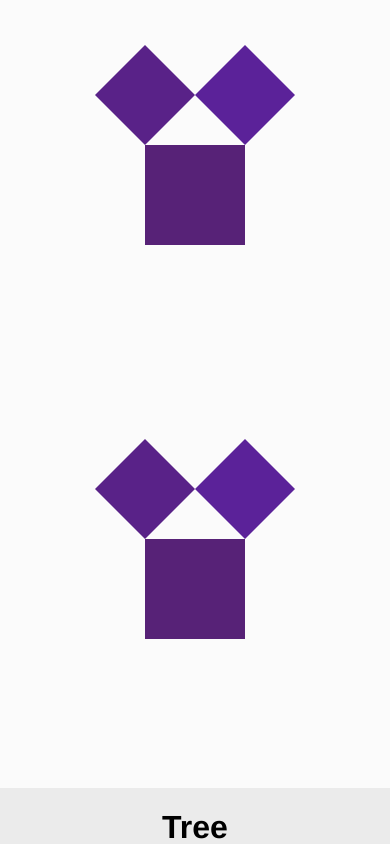
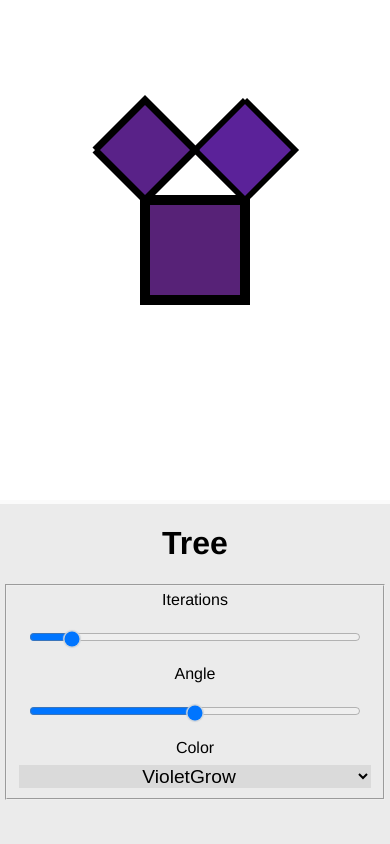
Before and after one commit to cl1ckname/cl1ckname.github.io, a Next.js app: page /tree in a window 390 px wide. Shown: the top 844 px of the page. Built offline with nearby package versions, Linux system fonts and the light colour scheme.

Commit message:
adapt size for mobiles

```diff
--- a/src/components/tree/Tree.tsx
+++ b/src/components/tree/Tree.tsx
@@ -1,5 +1,5 @@
 import {FullfillContrainer} from "@/components/FullfillContainer";
-import TreeSVG from "@/components/tree/TreeSVG";
+import TreeCanvas from "@/components/tree/TreeCanvas";
 import {useState} from "react";
 import TreeSettings from "@/components/tree/TreeSettings";
 import {ColorCollection} from "@/logic/tree/colors";
@@ -28,8 +28,8 @@ export default function Tree() {
         </div>
         <FullfillContrainer>
             {(wh) => {
-                return <TreeSVG w={wh[0]} h={wh[1]} angle={settings.angle} n={settings.n}
-                                color={ColorCollection[settings.color].func}/>
+                return <TreeCanvas w={wh[0]} h={wh[1]} angle={settings.angle} n={settings.n}
+                             color={ColorCollection[settings.color].func}/>
             }}
         </FullfillContrainer>
 
--- a/src/components/tree/PanCanvas.tsx
+++ b/src/components/tree/TreeCanvas.tsx
@@ -10,7 +10,7 @@ interface PanCanvasOpts {
     color: ColorFunction
 }
 
-const ZOOM_SENSITIVITY = 500
+const ZOOM_SENSITIVITY = 1000
 type Point = {
     x: number;
     y: number;
@@ -25,7 +25,7 @@ function addPoints(p1: Point, p2: Point) {
     return {x: p1.x + p2.x, y: p1.y + p2.y}
 }
 
-export default function PanCanvas(props: PanCanvasOpts) {
+export default function TreeCanvas(props: PanCanvasOpts) {
     const canvasRef = useRef<HTMLCanvasElement>(null)
     const virtualRef = useRef<HTMLCanvasElement>(null)
     const [scale, setScale] = useState<number>(1);
@@ -47,7 +47,10 @@ export default function PanCanvas(props: PanCanvasOpts) {
         if (!ctx2) {
             return
         }
-        ctx.reset()
+        // ctx.reset()
+        ctx.setTransform(1,0,0,1,0,0)
+        ctx.fillStyle = "#fff"
+        ctx.fillRect(0, 0, props.w, props.h)
         ctx.scale(scale, scale)
         ctx.drawImage(ctx2.canvas, offset.x, offset.y)
 
@@ -67,6 +70,7 @@ export default function PanCanvas(props: PanCanvasOpts) {
                     const cur = {x: ev.clientX, y: ev.clientY}
                     const diffOffset = diffPoints(cur, startPoint)
                     setOffset(addPoints(startOffset, diffOffset))
+                    redraw()
                 }
             }
             canvasElem.onmouseup = (_: MouseEvent) => {
@@ -119,14 +123,14 @@ export default function PanCanvas(props: PanCanvasOpts) {
 
     }, [canvasRef, ctx, props]);
 
-    return <>
+    return <div className={"tree"}>
         <canvas ref={canvasRef}
                 width={props.w}
                 height={props.h}/>
-        <canvas style={{}}
+        <canvas style={{display: "none"}}
                 ref={virtualRef}
                 width={props.w}
                 height={props.h}
         />
-    </>
+    </div>
 }
--- a/src/components/tree/TreeSVG.tsx
+++ /dev/null
@@ -1,20 +0,0 @@
-import PanCanvas from "@/components/tree/PanCanvas";
-import {ColorFunction} from "@/logic/tree/colors";
-
-interface TreeProps {
-    w: number,
-    h: number,
-    n: number,
-    angle: number
-    color: ColorFunction
-}
-
-export default function TreeSVG(props: TreeProps) {
-    return <PanCanvas
-        w={props.w}
-        h={props.w}
-        angle={props.angle}
-        n={props.n}
-        color={props.color}
-    />
-}
--- a/src/logic/tree/generator.ts
+++ b/src/logic/tree/generator.ts
@@ -14,22 +14,13 @@ const rotate = (o: Point, p: Point, angle: number) => {
     return {x: c * dx - s * dy + o.x, y: s * dx + c * dy + o.y}
 }
 
-export type Polygon = {
+export type Square = {
     points: [Point, Point, Point, Point]
-    a: number
     number: number
     depth: number
 }
-
-export type Square = {
-    p: Point
-    a: number
-    number: number
-    depth: number
-    side: number
-}
-export const makeFigures = (angle: number): (sq: Polygon) => [Polygon, Polygon] => {
-    return (sq: Polygon): [Polygon, Polygon] => {
+export const makeFigures = (angle: number): (sq: Square) => [Square, Square] => {
+    return (sq: Square): [Square, Square] => {
         let tp3: Point
         {
             const p = sq.points
@@ -46,11 +37,10 @@ export const makeFigures = (angle: number): (sq: Polygon) => [Polygon, Polygon]
         let sp4 = {x: p[1].x + (p[1].x - p[2].x) * ldv, y: p[1].y + (p[1].y - p[2].y) * ldv}
 
 
-        let leftSquare: Polygon = {
+        let leftSquare: Square = {
             points: [sp3, sp4, p[1], p[0]],
             number: sq.number * 2,
             depth: sq.depth,
-            a: sq.a - angle
         };
 
 
@@ -59,11 +49,10 @@ export const makeFigures = (angle: number): (sq: Polygon) => [Polygon, Polygon]
         sp4 = {x: p[1].x + (p[1].x - p[0].x) * rdv, y: p[1].y + (p[1].y - p[0].y) * rdv}
         sp3 = {x: p[2].x + (p[1].x - p[0].x) * rdv, y: p[2].y + (p[1].y - p[0].y) * rdv}
 
-        const rightSquare: Polygon = {
+        const rightSquare: Square = {
             points: [sp4, sp3, p[2], p[1]],
             number: sq.number * 2 + 1,
             depth: sq.depth,
-            a: sq.a + (Math.PI / 2 - angle)
         };
         return [rightSquare, leftSquare]
     }
@@ -73,36 +62,45 @@ export const squareByCoordinates = (x: number,
                                     y: number,
                                     size: number,
                                     number: number,
-                                    depth: number): Polygon => {
+                                    depth: number): Square => {
 
     const p1 = {x: x - size / 2, y: y - size / 2}
     const p2 = {x: x + size / 2, y: y - size / 2}
     const p3 = {x: x + size / 2, y: y + size / 2}
     const p4 = {x: x - size / 2, y: y + size / 2}
 
-    return {points: [p1, p2, p3, p4], number: number, depth: depth, a: 0}
+    return {points: [p1, p2, p3, p4], number: number, depth: depth}
 }
 
-export function drawTree(A: number, n: number, ctx: CanvasRenderingContext2D, color: ColorFunction, width: number, heght: number) {
-    const factor = heght * heght / width
+export function drawTree(
+        A: number,
+        n: number,
+        ctx: CanvasRenderingContext2D,
+        color: ColorFunction,
+        width: number,
+        height: number
+    ) {
     const produce = makeFigures(A)
-    const firstSq = squareByCoordinates(width/2, heght/2, 100, 1, n)
+    const firstSq = squareByCoordinates(width/2, height/2, 100, 1, n)
     let leafs: PolygonBlob = new PolygonBlob(n)
     leafs.add(firstSq)
     let nodes: PolygonBlob = new PolygonBlob(n)
-    ctx.reset()
-    ctx.lineWidth = 0.1
+
+    ctx.setTransform(1,0,0,1,0,0)
+    ctx.fillStyle = "#fff"
+    ctx.fillRect(0, 0, width, height)
     function drawLeafs(j: number) {
         const l = leafs.at(j)
         ctx.fillStyle = color(l.number, l.depth)
+        ctx.lineWidth = 10 * Math.pow(0.707106, Math.log2(l.number))
         ctx.beginPath()
+        ctx.moveTo(l.points[0].x, l.points[0].y)
         for (let i = 1; i < 4; i++) {
             ctx.lineTo(l.points[i].x, l.points[i].y)
         }
         ctx.lineTo(l.points[0].x, l.points[0].y)
         ctx.fill()
-
-        // ctx.resetTransform()
+        ctx.stroke()
     }
 
     for (let i = 0; i < n; i++) {
@@ -124,10 +122,3 @@ export function drawTree(A: number, n: number, ctx: CanvasRenderingContext2D, co
         nodes.clear()
     }
 }
-
-function center(p: [Point, Point, Point, Point]): Point {
-    return {
-        x: p.reduce((i, j) => i + j.x, 0) / 4,
-        y: p.reduce((i, j) => i + j.y, 0) / 4,
-    }
-}
--- a/src/logic/tree/polygonBlob.ts
+++ b/src/logic/tree/polygonBlob.ts
@@ -1,4 +1,4 @@
-import {Polygon} from "@/logic/tree/generator";
+import {Square} from "@/logic/tree/generator";
 
 export default class PolygonBlob {
 
@@ -13,7 +13,7 @@ export default class PolygonBlob {
         this.buffer = new Float32Array(10 * this.len)
     }
 
-    at(i: number): Polygon {
+    at(i: number): Square {
         if (i >= this.last) {
             throw "arrrgr"
         }
@@ -31,7 +31,7 @@ export default class PolygonBlob {
         }
     }
 
-    add(p: Polygon) {
+    add(p: Square) {
         const offset = this.last * 10
 
         for (let i = 0; i < 4; i++) {
--- a/src/styles/physarum.css
+++ b/src/styles/physarum.css
@@ -18,6 +18,7 @@ body {
 .options-menu {
     min-width: 35vw;
     height: fit-content;
+    min-height: 100vh;
     max-height: 100vh;
     /*top: 0;*/
     /*left: 0;*/
--- a/src/styles/tree.css
+++ b/src/styles/tree.css
@@ -1,3 +1,8 @@
+.tree {
+    min-height: 500px;
+    width: 100%;
+}
+
 .color-picker {
     font-size: 1.2em;
     text-align: center;
```
